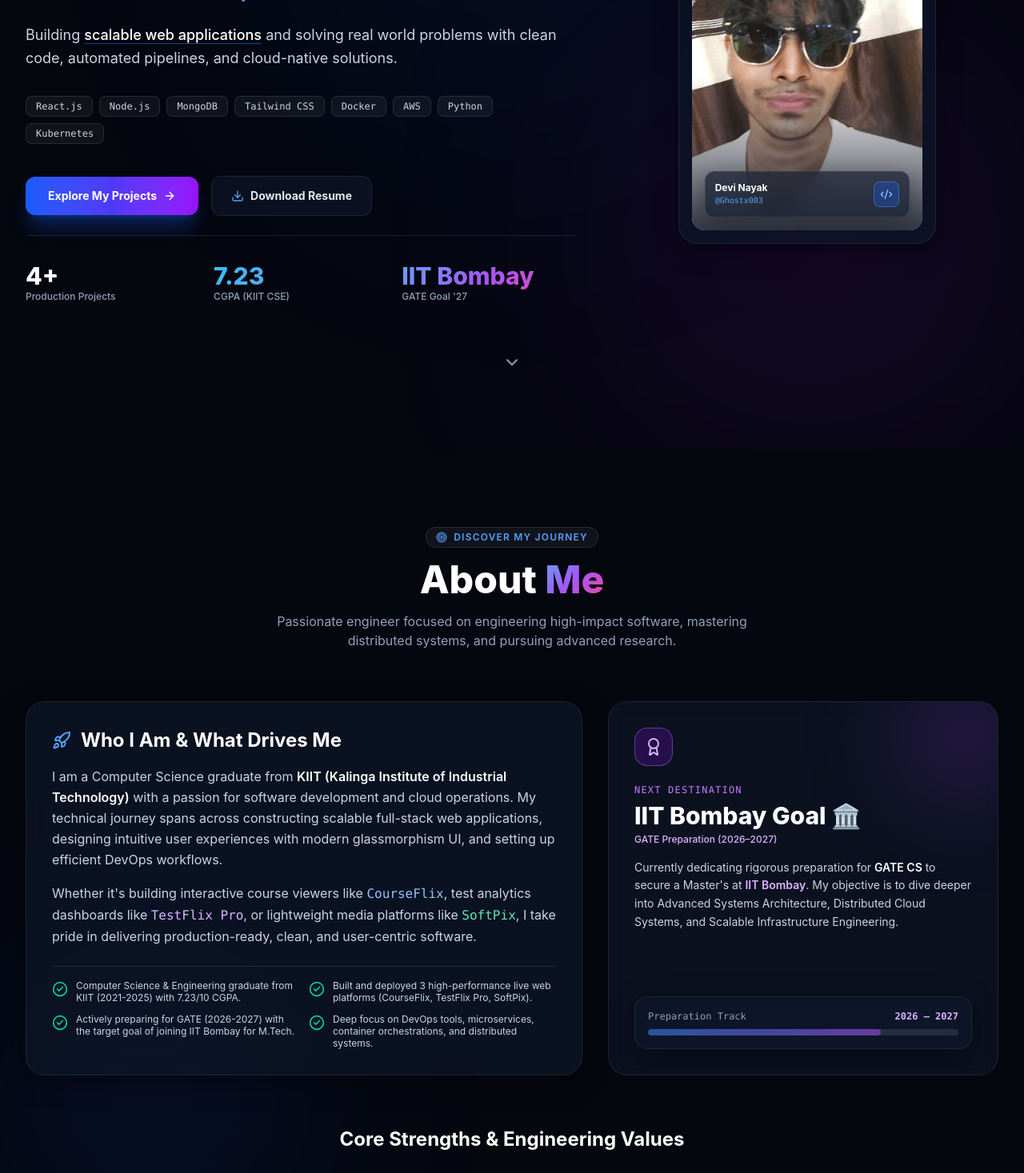
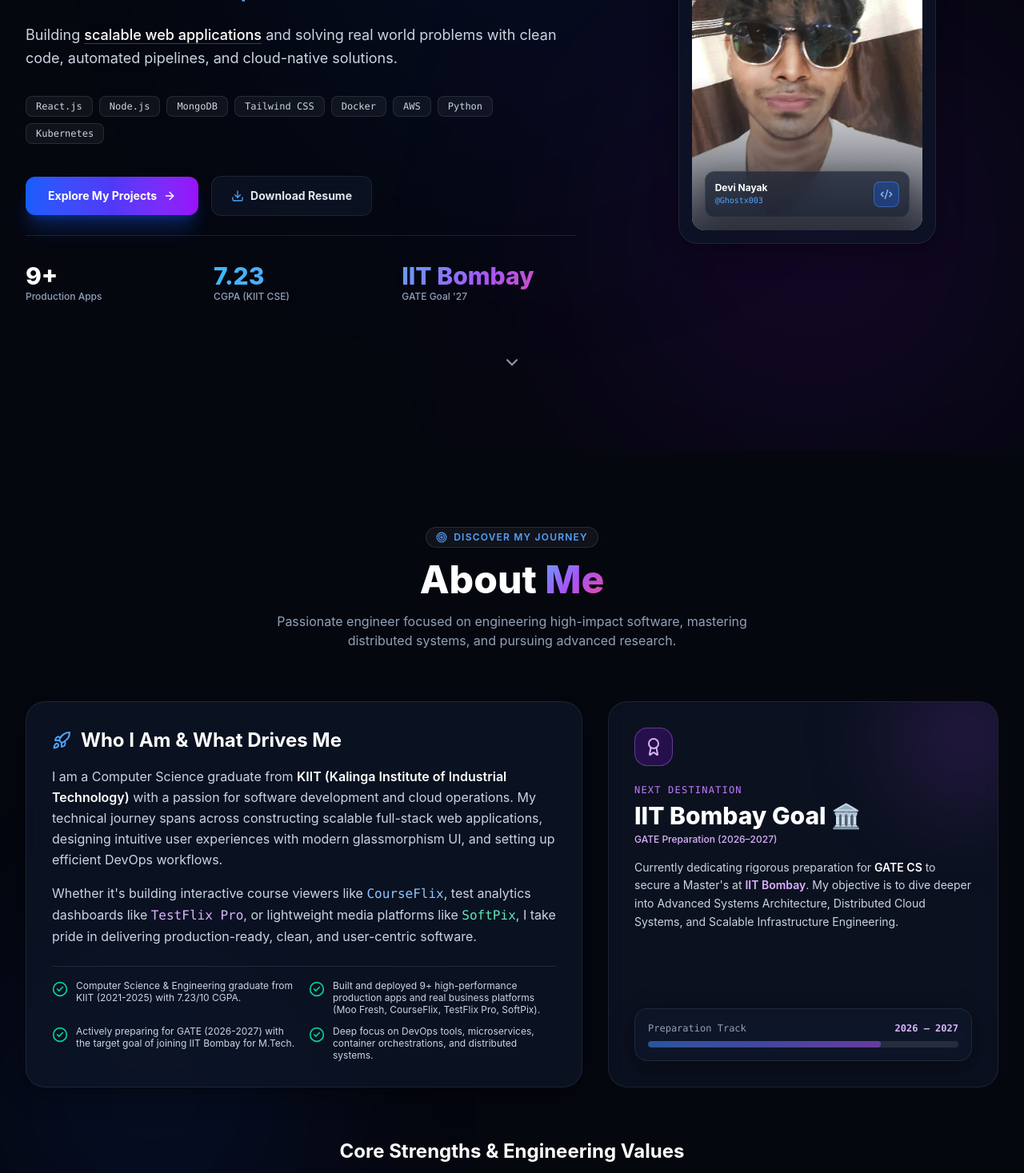
Before and after one commit to Ghostx003/PORTFOLIO-WEB, a React (Vite) app: page / in a window 1280 px wide. Shown: the part 315-1782 px from the top of the page at 80% size. Built offline with nearby package versions, Linux system fonts and the light colour scheme.

Commit message:
update_production_apps_count_to_9_plus

```diff
--- a/src/components/About.jsx
+++ b/src/components/About.jsx
@@ -27,7 +27,7 @@
 
   const milestones = [
     "Computer Science & Engineering graduate from KIIT (2021-2025) with 7.23/10 CGPA.",
-    "Built and deployed 3 high-performance live web platforms (CourseFlix, TestFlix Pro, SoftPix).",
+    "Built and deployed 9+ high-performance production apps and real business platforms (Moo Fresh, CourseFlix, TestFlix Pro, SoftPix).",
     "Actively preparing for GATE (2026-2027) with the target goal of joining IIT Bombay for M.Tech.",
     "Deep focus on DevOps tools, microservices, container orchestrations, and distributed systems."
   ];
--- a/src/components/Hero.jsx
+++ b/src/components/Hero.jsx
@@ -71,8 +71,8 @@
           {/* Quick Metrics Bar */}
           <div className="grid grid-cols-3 gap-4 pt-8 border-t border-white/10 w-full">
             <div className="flex flex-col">
-              <span className="text-2xl sm:text-3xl font-extrabold text-white">4+</span>
-              <span className="text-xs text-slate-400 font-medium">Production Projects</span>
+              <span className="text-2xl sm:text-3xl font-extrabold text-white">9+</span>
+              <span className="text-xs text-slate-400 font-medium">Production Apps</span>
             </div>
             <div className="flex flex-col">
               <span className="text-2xl sm:text-3xl font-extrabold text-gradient-cyan">7.23</span>
```
